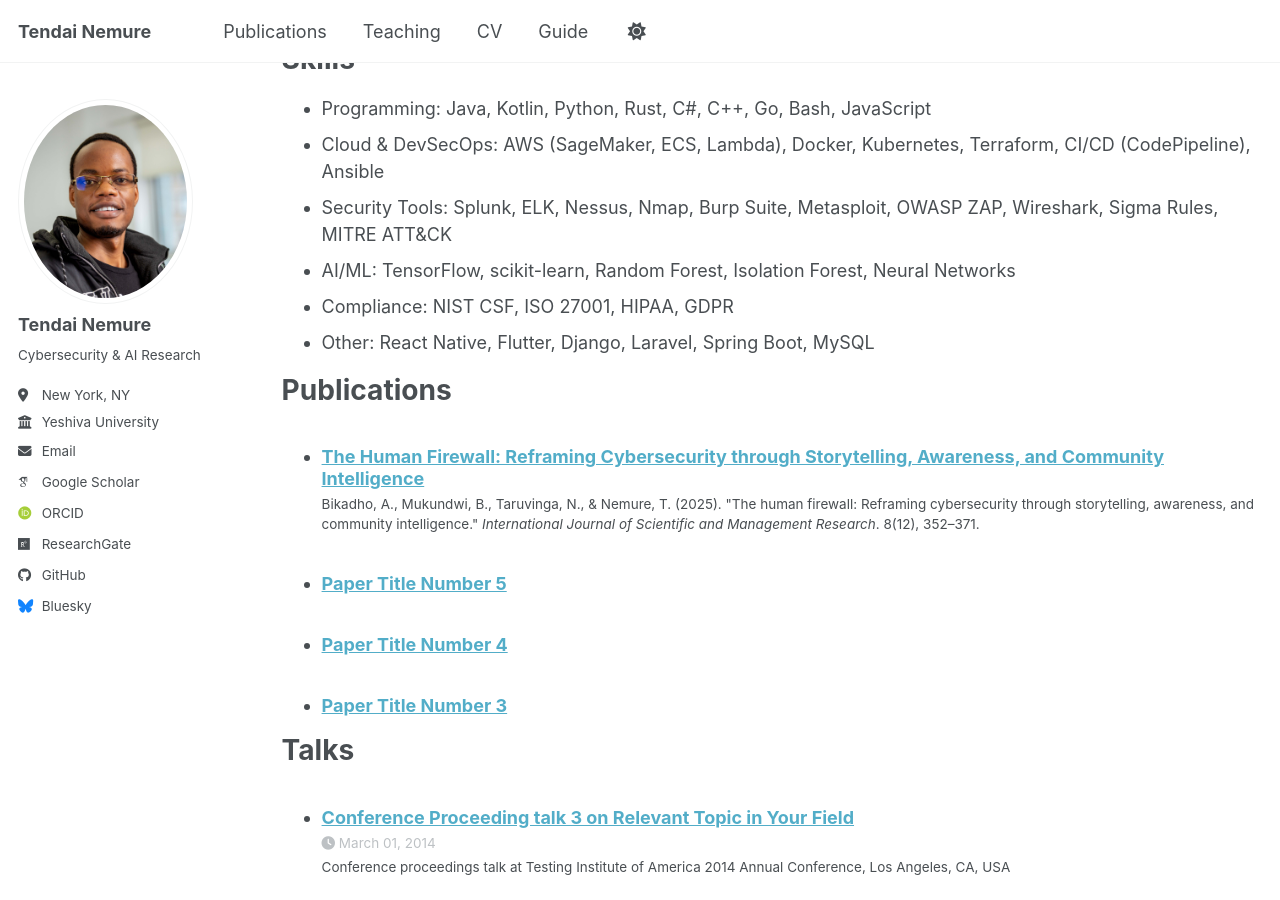
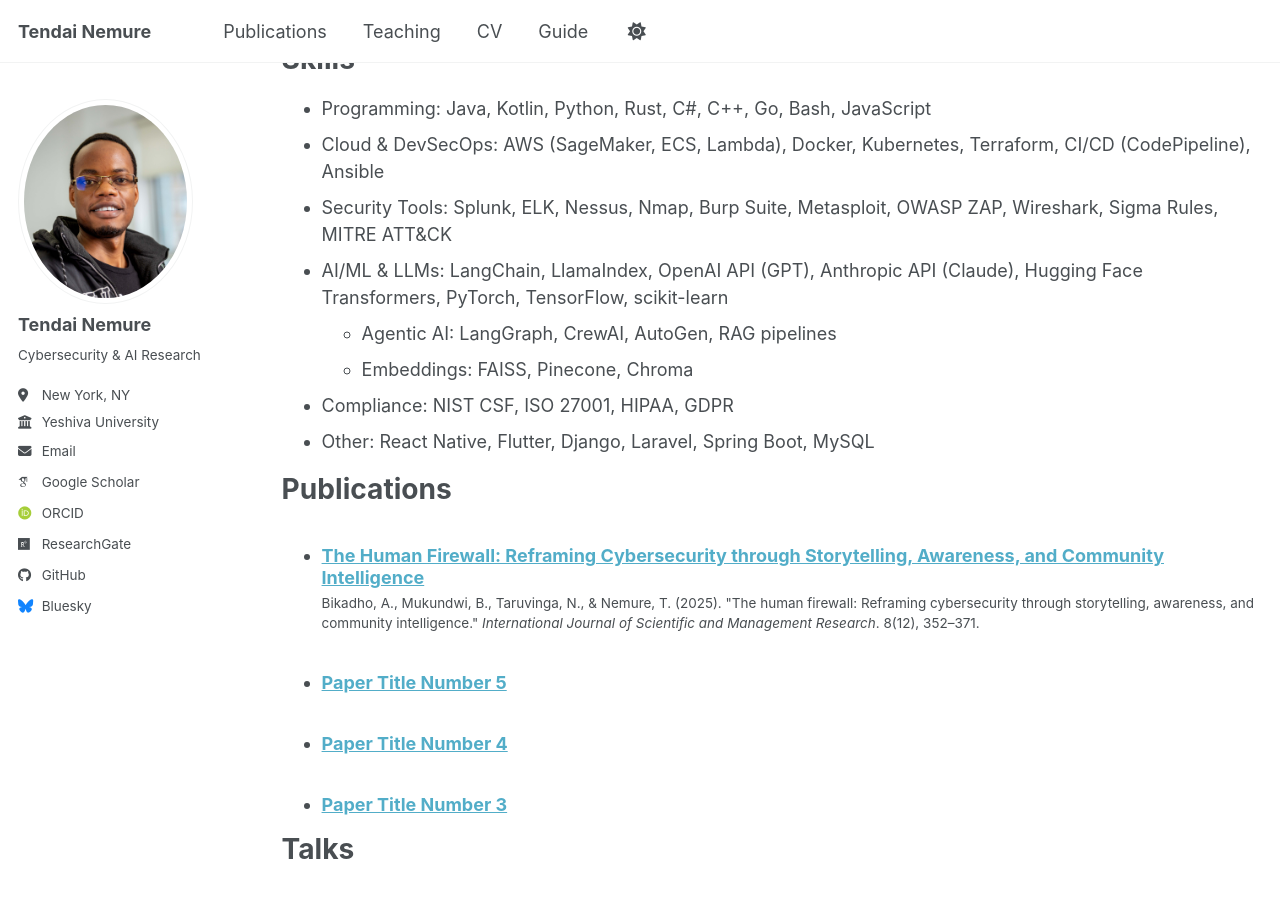
Before and after one commit to picassoendless/picassoendless.github.io, a Jekyll site: the page built from _pages/cv.md, in a window 1280 px wide and 900 px high, scrolled down 1300 px. Built offline with Jekyll 4.4.1, drawn with Linux system fonts in a browser that asks for light colours; some web fonts are replaced; a script bundle is joined from its source files by our own code; library files that are not in the unit come from our copies.

Commit message:
Update cv.md

```diff
--- a/_pages/cv.md
+++ b/_pages/cv.md
@@ -52,7 +52,9 @@ Skills
 * Programming: Java, Kotlin, Python, Rust, C#, C++, Go, Bash, JavaScript
 * Cloud & DevSecOps: AWS (SageMaker, ECS, Lambda), Docker, Kubernetes, Terraform, CI/CD (CodePipeline), Ansible
 * Security Tools: Splunk, ELK, Nessus, Nmap, Burp Suite, Metasploit, OWASP ZAP, Wireshark, Sigma Rules, MITRE ATT&CK
-* AI/ML: TensorFlow, scikit-learn, Random Forest, Isolation Forest, Neural Networks
+* AI/ML & LLMs: LangChain, LlamaIndex, OpenAI API (GPT), Anthropic API (Claude), Hugging Face Transformers, PyTorch, TensorFlow, scikit-learn
+  * Agentic AI: LangGraph, CrewAI, AutoGen, RAG pipelines
+  * Embeddings: FAISS, Pinecone, Chroma
 * Compliance: NIST CSF, ISO 27001, HIPAA, GDPR
 * Other: React Native, Flutter, Django, Laravel, Spring Boot, MySQL
 
```
